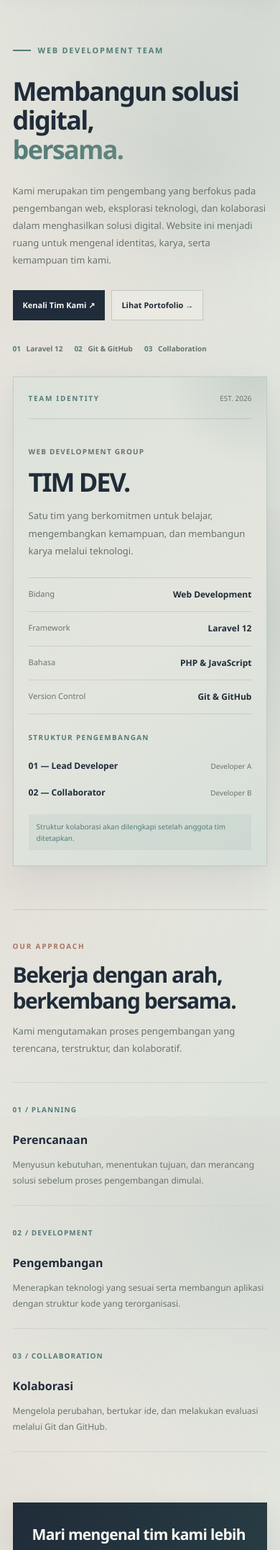
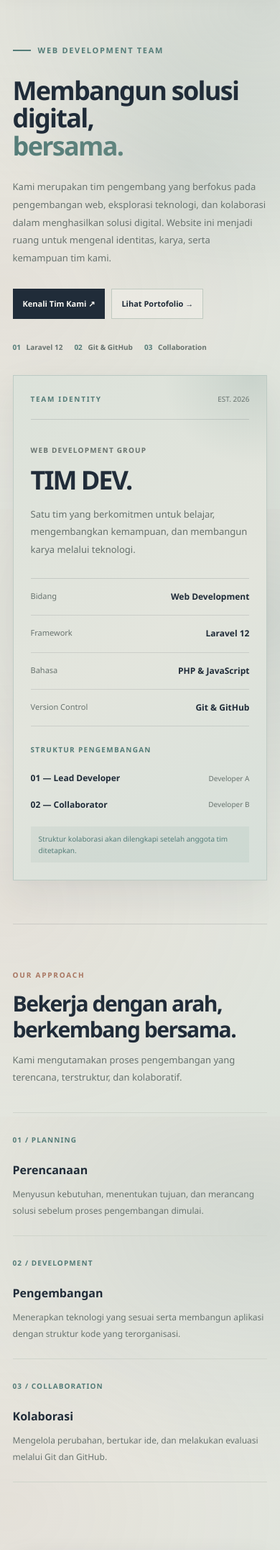
Before and after one commit to dafaanggara123/web-profile-kelompok, a Laravel app: page / in a window 390 px wide; the page is wider, and only the part inside the window is pictured. Shown: the part 137-2290 px from the top of that part at 72% size. Run offline with Laravel 12, Linux system fonts and the light colour scheme.

Commit message:
style: sempurnakan tata letak dan visual beranda

```diff
--- a/resources/views/home.blade.php
+++ b/resources/views/home.blade.php
@@ -1131,6 +1131,105 @@
 }
 
 
+/* ========================================
+   REVISION 02 - VISUAL REFINEMENT
+======================================== */
+
+/* Better hero proportions */
+.hero {
+    grid-template-columns:
+        minmax(0, 1.05fr)
+        minmax(0, .95fr);
+
+    gap: clamp(35px, 5vw, 65px);
+    padding-top: clamp(75px, 8vw, 105px);
+    padding-bottom: clamp(70px, 7vw, 95px);
+}
+
+/* Typography refinement */
+.hero h1 {
+    max-width: 650px;
+    line-height: 1.08;
+    letter-spacing: -2.7px;
+}
+
+/* Description readability */
+.hero-description {
+    max-width: 500px;
+    line-height: 1.9;
+}
+
+/* Identity panel */
+.identity-panel {
+    padding: clamp(24px, 3vw, 34px);
+
+    border: 1px solid rgba(84, 124, 120, .24);
+
+    box-shadow:
+        0 20px 48px rgba(32, 44, 57, .085),
+        0 4px 12px rgba(32, 44, 57, .025);
+}
+
+/* Identity information */
+.identity-heading {
+    padding-top: 27px;
+    padding-bottom: 27px;
+}
+
+.detail-row {
+    padding: 15px 0;
+}
+
+/* Working section */
+.principles {
+    padding-top: 55px;
+    padding-bottom: 95px;
+}
+
+.section-heading {
+    margin-bottom: 37px;
+}
+
+.principle {
+    min-height: 185px;
+    padding: 28px 25px;
+}
+
+.principle:first-child {
+    padding-left: 0;
+}
+
+/* Contact banner */
+.contact-banner {
+    padding: clamp(25px, 4vw, 38px);
+}
+
+/* Keep mobile layout stable */
+@media (max-width: 800px) {
+    .hero {
+        grid-template-columns: 1fr;
+        padding: 65px 0;
+    }
+}
+
+@media (max-width: 600px) {
+    .hero {
+        gap: 30px;
+        padding: 52px 0 60px;
+    }
+
+    .hero h1 {
+        font-size: clamp(36px, 9vw, 44px);
+        letter-spacing: -1.7px;
+    }
+
+    .principle {
+        min-height: auto;
+        padding: 22px 0;
+    }
+}
+
+
     </style>
 </head>
 
```
